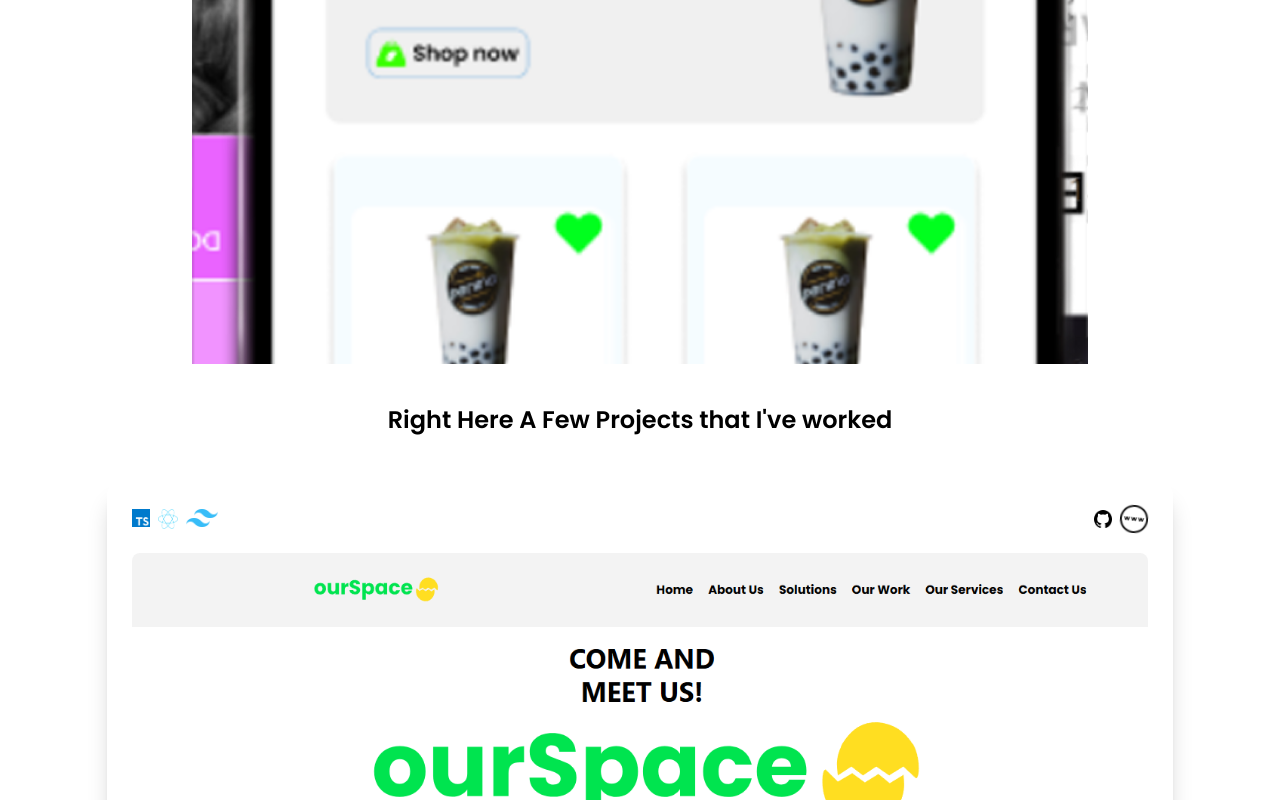
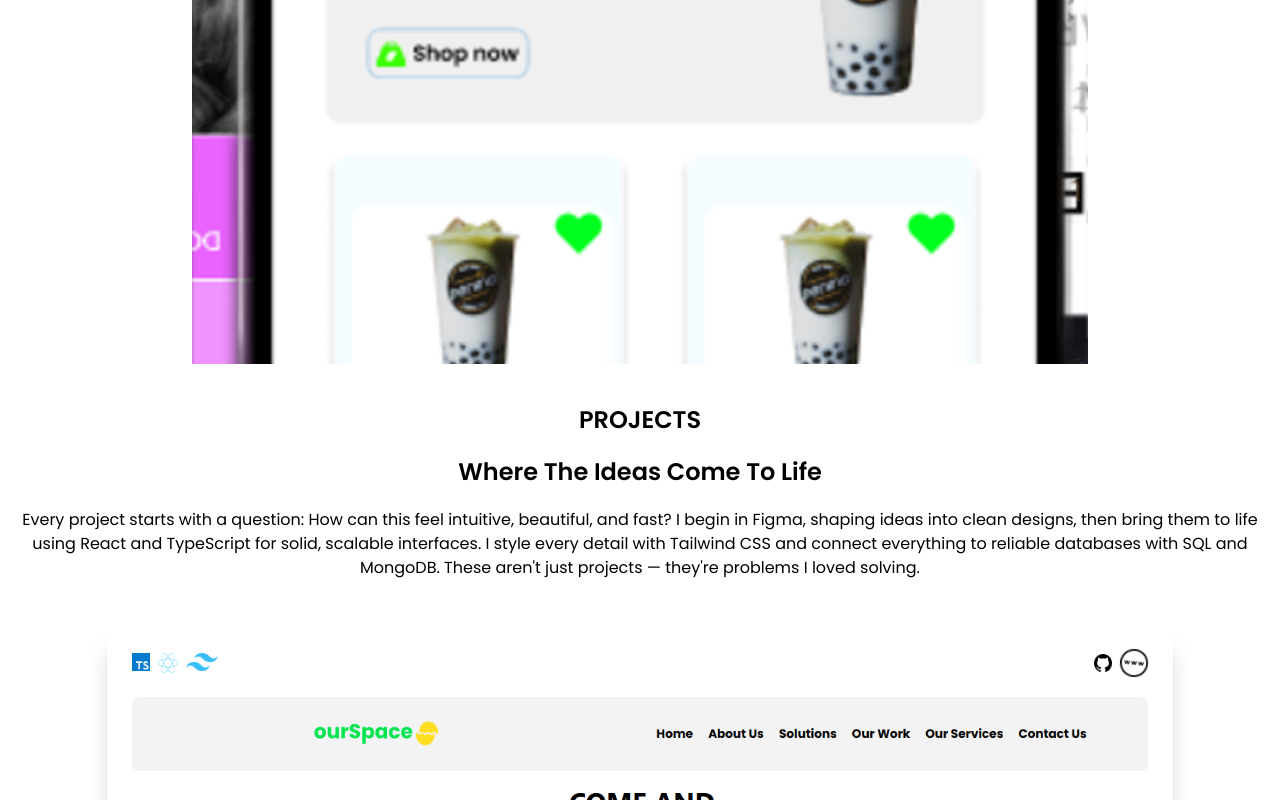
Before and after one commit to SoyDavid29/myPortfolio, a React (Vite) app: page / in a window 1280 px wide. Shown: the part 832-1632 px from the top of the page. Built offline with nearby package versions, Linux system fonts and the light colour scheme.

Commit message:
feat: new headlines and texts modified

```diff
--- a/src/Components/HelloBtn.tsx
+++ b/src/Components/HelloBtn.tsx
@@ -40,7 +40,7 @@ const HelloBtn: React.FC = () => {
           >
             <a href="#contact" className="py-2 hover:bg-zinc-800 transition-colors">Contact</a>
             <a href="#projects" className="py-2 hover:bg-zinc-800 transition-colors">Projects</a>
-            <a href="#about" className="py-2 hover:bg-zinc-800 transition-colors">About me</a>
+            <a href="#aboutme" className="py-2 hover:bg-zinc-800 transition-colors">About me</a>
           </motion.div>
         )}
       </AnimatePresence>
--- a/src/Sections/Hero.tsx
+++ b/src/Sections/Hero.tsx
@@ -59,7 +59,7 @@ const Hero: React.FC = () => {
 
             <article className="flex flex-col items-center w-full gap-3 mt-4">
 
-                <h2 className="font-poppins font-semibold text-gray-400" >AMAZING DESIGNS FOR EVERY DEVICE</h2>
+                <h2 className="font-poppins font-semibold text-gray-400" >Interfaces That Work on Every Screen</h2>
 
                 <a className="bg-yellow-300 rounded-lg shadow-lg flex justify-center items-center font-poppins font-semibold px-4 py-2.5" href="#proyects">Take a look!!</a>
 
--- a/src/Sections/Projects.tsx
+++ b/src/Sections/Projects.tsx
@@ -1,16 +1,22 @@
 import ProjectCard from "../Components/ProjectCard";
 import type { Project } from "../db/ProjectsDb";
 
-interface ProjectProps{
+interface ProjectProps {
     items: Project[];
 }
-const Projects: React.FC<ProjectProps> = ({items}) => {
+const Projects: React.FC<ProjectProps> = ({ items }) => {
     return (
-        <section className="pt-10 flex flex-col items-center justify-center gap-6">
-            <h2 className="font-poppins font-semibold text-2xl text-center mb-5 px-5">Right Here A Few  Projects that  I've worked</h2>
+        <section id="projects" className="pt-10 flex flex-col items-center justify-center gap-6">
+
+            <div>
+                <h2 className="font-poppins font-semibold text-2xl text-center mb-5 px-5">PROJECTS</h2>
+                <h2 className="font-poppins font-semibold text-2xl text-center mb-5 px-5">Where The Ideas Come To Life</h2>
+                <p className="font-poppins text-center mb-5 px-5">Every project starts with a question: How can this feel intuitive, beautiful, and fast? I begin in Figma, shaping ideas into clean designs, then bring them to life using React and TypeScript for solid, scalable interfaces. I style every detail with Tailwind CSS and connect everything to reliable databases with SQL and MongoDB. These aren't just projects — they're problems I loved solving.</p>
+            </div>
+
 
             {items.map((card) => (
-                <ProjectCard key={card.id} {...card}/>
+                <ProjectCard key={card.id} {...card} />
             ))}
 
         </section>
```
